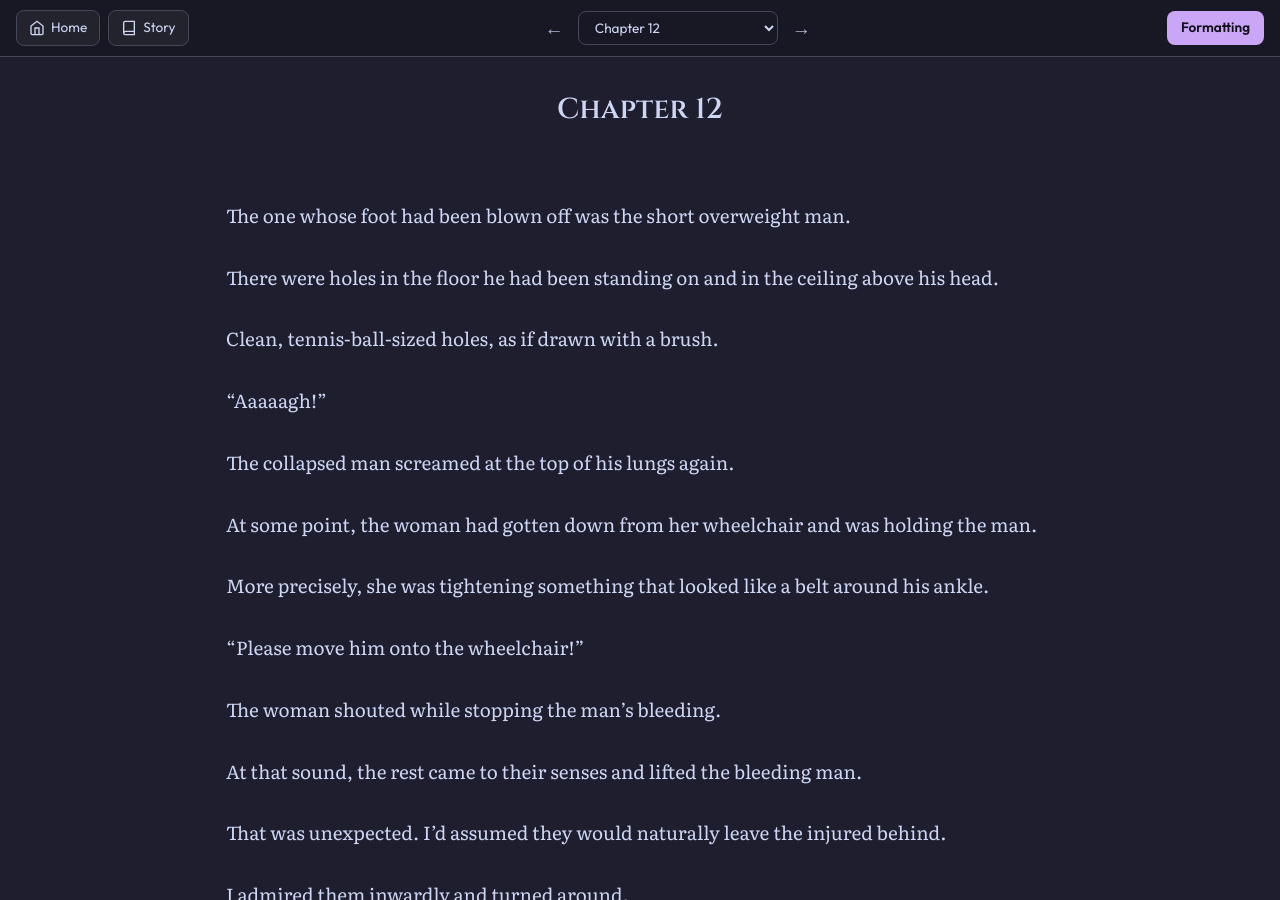
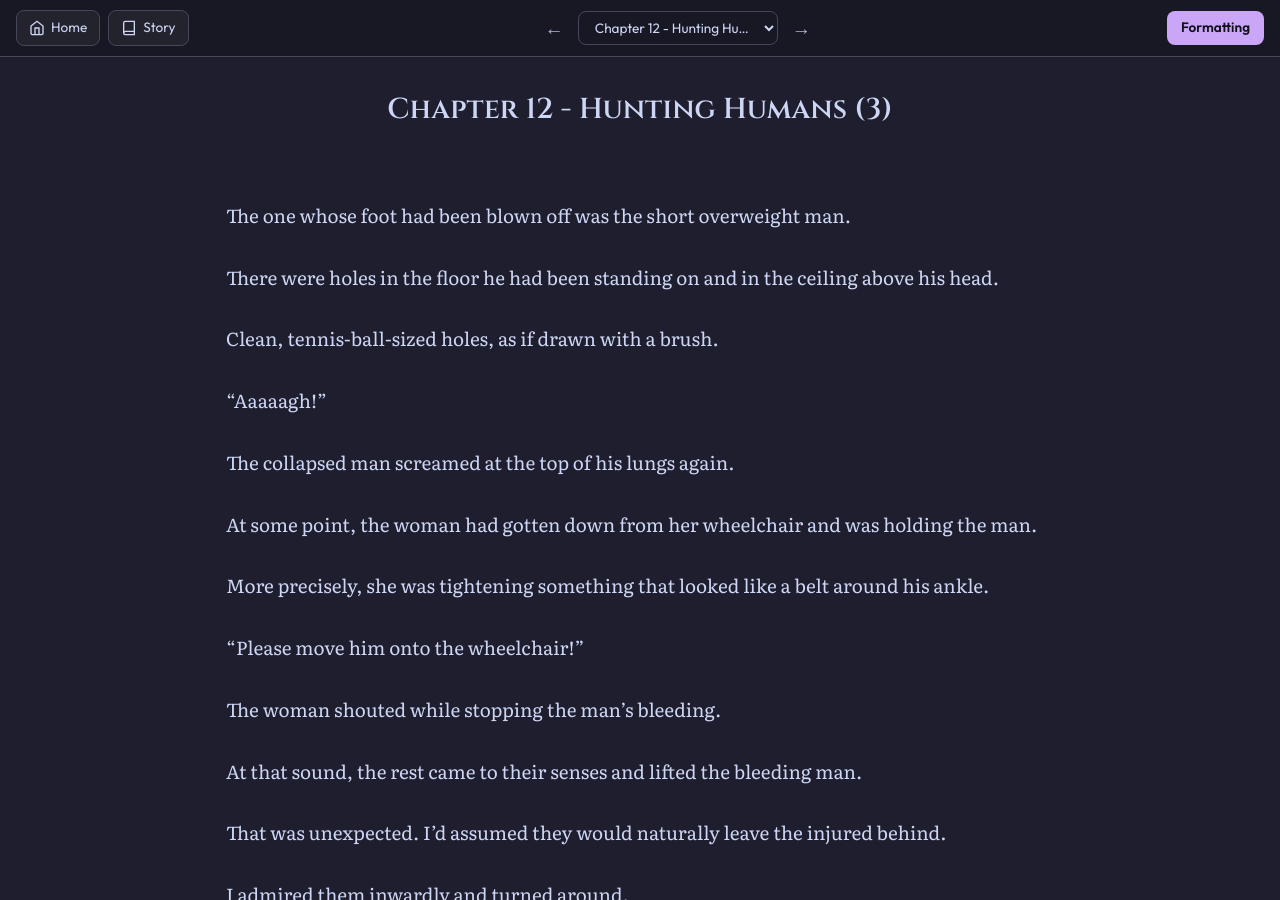
Before and after one commit to soleumn/soleumn.github.io, a Jekyll site: the page built from _chapters/esg/ch12.md, in a window 1280 px wide and 900 px high. Built offline with Jekyll 4.4.1, drawn with Linux system fonts in a browser that asks for light colours; comment, search, counter and statistics services are not loaded.

Commit message:
Update ch12.md

```diff
--- a/_chapters/esg/ch12.md
+++ b/_chapters/esg/ch12.md
@@ -1,5 +1,5 @@
 ---
-title: "Chapter 12"
+title: "Chapter 12 - Hunting Humans (3)"
 categories: esg
 capitulo: 12
 ---
```
